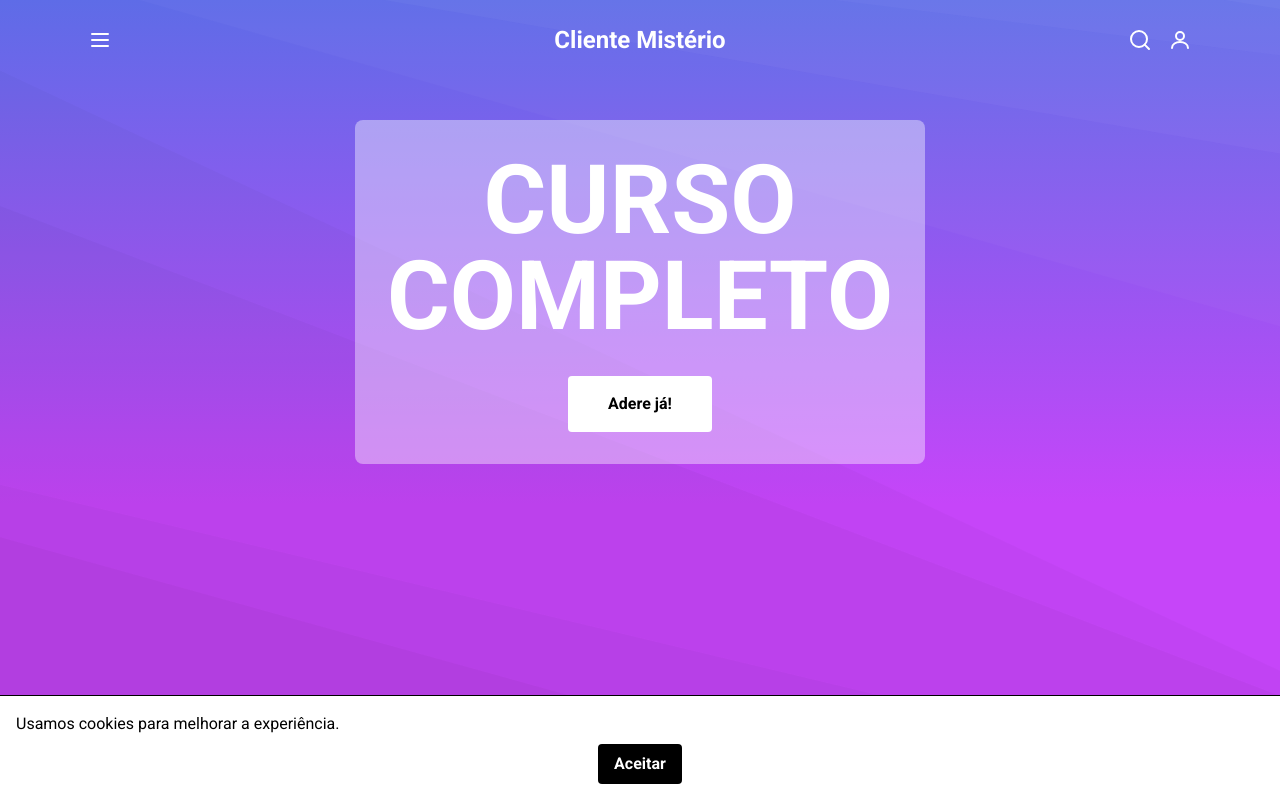
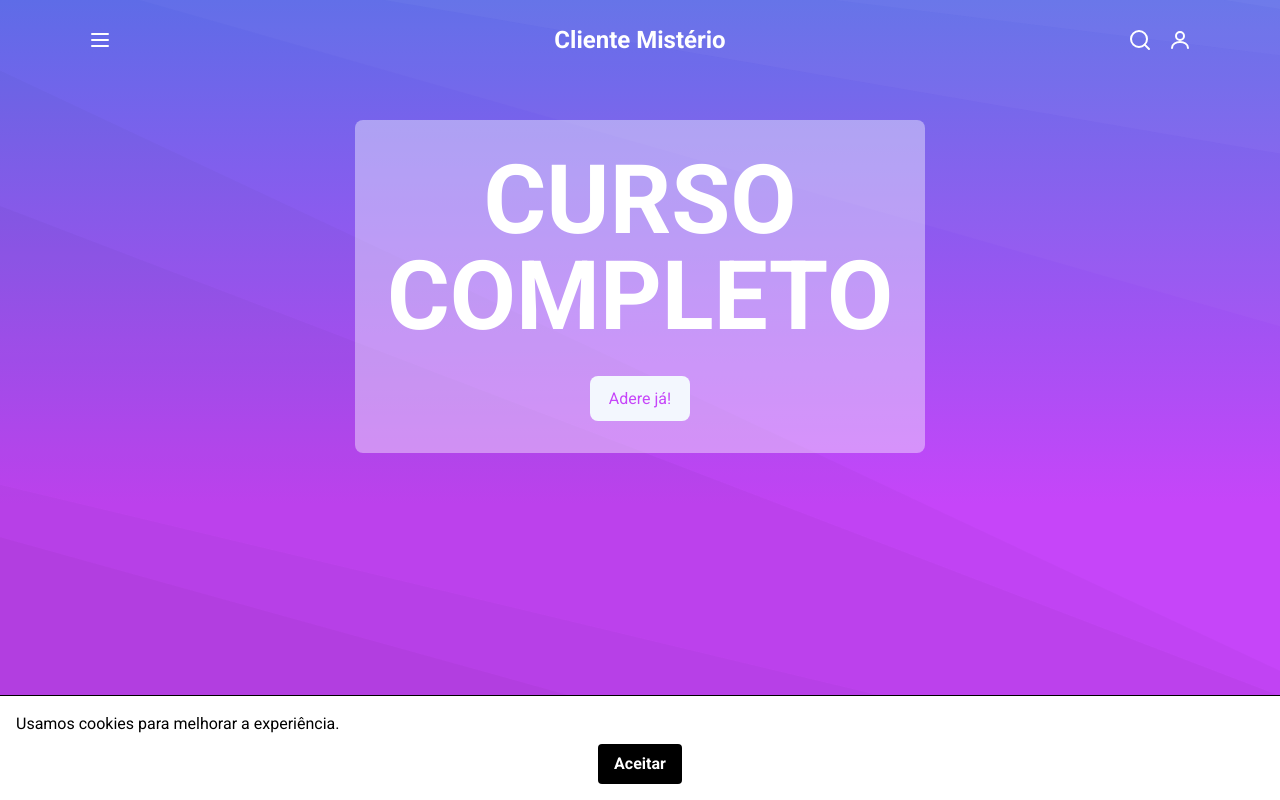
Before and after one commit to msantos51/clientemisterio, a Next.js app in the folder frontend/: page / in a window 1280 px wide. Built offline with nearby package versions, Linux system fonts and the light colour scheme.

Commit message:
style: update join button and form colors

```diff
--- a/frontend/app/(public)/page.tsx
+++ b/frontend/app/(public)/page.tsx
@@ -16,10 +16,8 @@ export default function HomePage() {
               <span className="block">CURSO</span>
               <span className="block">COMPLETO</span>
             </h1>
-            <Link
-              href="/inscrever-se"
-              className="rounded bg-white px-10 py-4 font-bold text-black hover:bg-gray-200"
-            >
+            {/* Botão de adesão com estilo personalizado */}
+            <Link href="/inscrever-se" className="join-button">
               Adere já!
             </Link>
           </div>
--- a/frontend/app/globals.css
+++ b/frontend/app/globals.css
@@ -44,12 +44,40 @@ button {
   color: #ffffff;
 }
 
+/* Estilo personalizado do botão "Adere já" */
+.join-button {
+  /* Cor de fundo suave do botão */
+  background-color: #f3f7fe;
+  /* Texto com cor violeta */
+  color: #c645f9;
+  border: none;
+  cursor: pointer;
+  border-radius: 8px;
+  /* Largura e altura definidas conforme o design */
+  width: 100px;
+  height: 45px;
+  /* Centraliza o texto dentro do botão */
+  display: inline-flex;
+  align-items: center;
+  justify-content: center;
+  /* Transição suave para efeitos de hover */
+  transition: 0.3s;
+}
+
+/* Efeito ao passar o rato sobre o botão "Adere já" */
+.join-button:hover {
+  background-color: #5e6ce7;
+  box-shadow: 0 0 0 5px #3b83f65f;
+  color: #ffffff;
+}
+
 /* Contêiner principal do formulário */
 .form-control {
   margin: 20px;
   /* Move o formulário ligeiramente para cima */
   margin-top: -40px;
-  background-color: #ffffff;
+  /* Fundo branco translúcido do formulário */
+  background-color: rgba(255, 255, 255, 0.4);
   box-shadow: 0 15px 25px rgba(0, 0, 0, 0.1);
   width: 100%;
   max-width: 400px;
@@ -59,8 +87,8 @@ button {
   gap: 10px;
   padding: 25px;
   border-radius: 8px;
-  /* Garante texto preto dentro do formulário */
-  color: #000000;
+  /* Garante texto branco dentro do formulário */
+  color: #ffffff;
 }
 
 /* Título do formulário */
@@ -84,15 +112,18 @@ button {
   outline: none;
   border-radius: 8px;
   height: 45px;
-  border: 1.5px solid #000000;
+  /* Borda branca para destacar no fundo translúcido */
+  border: 1.5px solid #ffffff;
   background: transparent;
   padding-left: 10px;
-  color: #000000;
+  /* Texto branco dentro dos campos */
+  color: #ffffff;
 }
 
 /* Realce do campo quando focado */
 .input:focus {
-  border: 1.5px solid #000000;
+  /* Mantém a borda branca ao focar */
+  border: 1.5px solid #ffffff;
 }
 
 /* Etiqueta posicionada sobre o campo */
@@ -100,7 +131,8 @@ button {
   position: absolute;
   top: 25px;
   left: 15px;
-  color: #000000;
+  /* Texto branco para a etiqueta */
+  color: #ffffff;
   transition: all 0.3s ease;
   pointer-events: none;
   z-index: 2;
@@ -112,8 +144,10 @@ button {
   top: 5px;
   left: 5px;
   font-size: 12px;
-  color: #000000;
-  background-color: #ffffff;
+  /* Mantém o texto branco ao mover a etiqueta */
+  color: #ffffff;
+  /* Fundo translúcido para a etiqueta destacada */
+  background-color: rgba(255, 255, 255, 0.4);
   padding-left: 5px;
   padding-right: 5px;
 }
```
